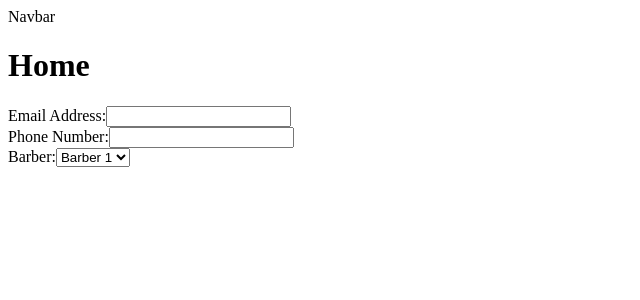
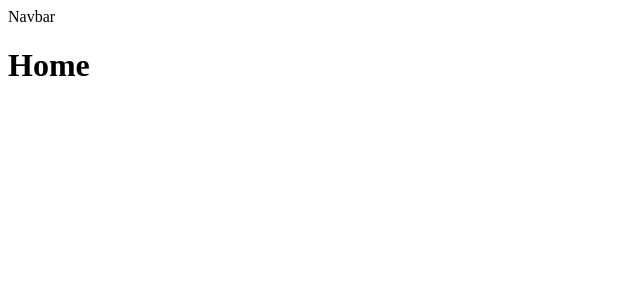
Before and after one commit to seamuscon8/Team4Hack4Impact, a Next.js app: page / in a window 1280 px wide. Shown: the top 300 px of the page, without its empty margins (0-640 px from the left). Built offline with nearby package versions, Linux system fonts and the light colour scheme.

Commit message:
deleted stuff accidently added to home

```diff
--- a/src/app/page.tsx
+++ b/src/app/page.tsx
@@ -5,22 +5,6 @@ export default function Home() {
     <main>
       <Navbar />
       <h1>Home</h1>
-      <div>
-        <label htmlFor="userEmail">Email Address:</label>
-        <input type="email" id="userEmail" name="userEmail" required></input>
-      </div>
-      <div>
-        <label htmlFor="userPhoneNumber">Phone Number:</label>
-        <input type="tel" id="phoneNumber" name="phoneNumber" required />
-      </div>
-      <div>
-        <label htmlFor="barber">Barber:</label>
-        <select id="barber" name="barber">
-          <option value="barber1">Barber 1</option>
-          <option value="barber2">Barber 2</option>
-          <option value="barber3">Barber 3</option>
-        </select>
-      </div>
     </main>
   );
 }
```
